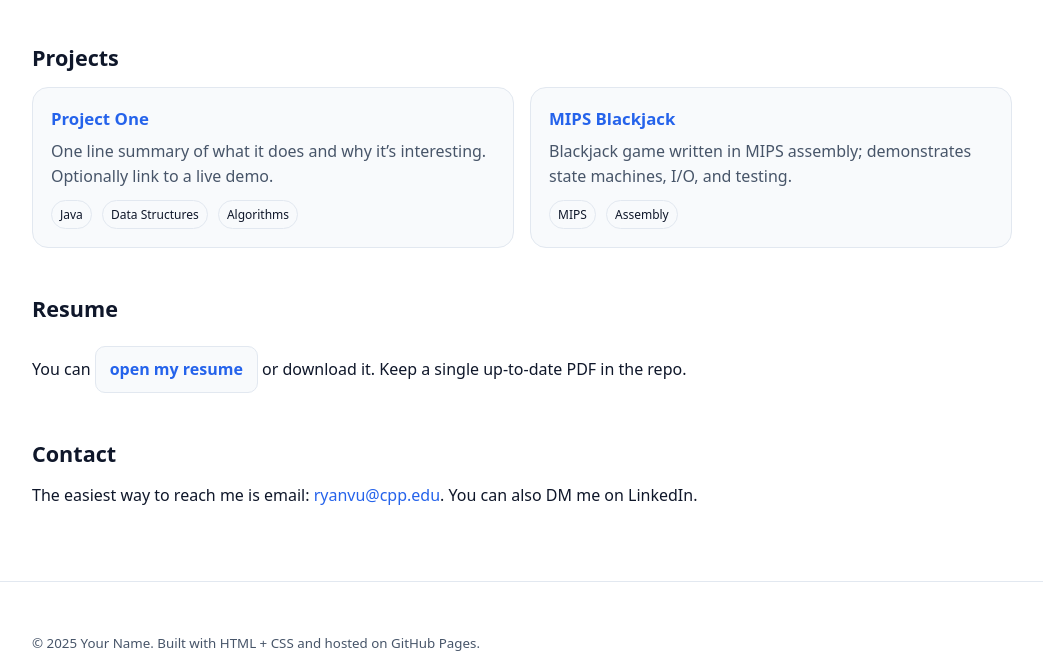
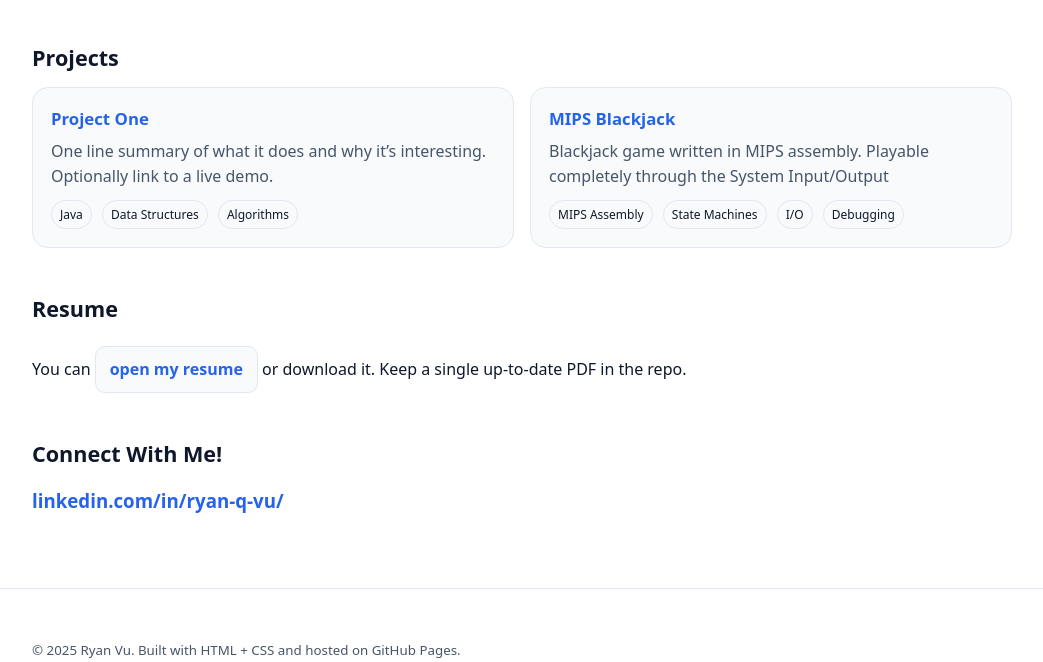
Before and after one commit to RyanVu612/RyanVu612.github.io, a plain HTML site: page index.html in a window 1280 px wide. Shown: the part 423-1085 px from the top of the page, without its empty margins (118-1161 px from the left). Drawn offline with Linux system fonts and the light colour scheme.

Commit message:
Update index.html

```diff
--- a/index.html
+++ b/index.html
@@ -109,7 +109,7 @@
           <p class="tagline">CS Student at Cal Poly Pomona</p>
           <div class="badges" role="list">
             <a class="badge" href="https://github.com/RyanVu612" target="_blank" rel="noopener">GitHub</a>
-            <a class="badge" href="https://www.linkedin.com/in/ryan-qq-vu" target="_blank" rel="noopener">LinkedIn</a>
+            <a class="badge" href="https://www.linkedin.com/in/ryan-q-vu" target="_blank" rel="noopener">LinkedIn</a>
             <!-- Replace resume.pdf with your actual filename -->
             <a class="badge" href="resume.pdf" target="_blank" rel="noopener">Resume (PDF)</a>
           </div>
@@ -137,10 +137,12 @@
         </article>
         <article class="card">
           <h3><a href="https://github.com/RyanVu612/mips-blackjack" target="_blank" rel="noopener">MIPS Blackjack</a></h3>
-          <p>Blackjack game written in MIPS assembly; demonstrates state machines, I/O, and testing.</p>
+          <p>Blackjack game written in MIPS assembly. Playable completely through the System Input/Output</p>
           <div>
-            <span class="chip">MIPS</span>
-            <span class="chip">Assembly</span>
+            <span class="chip">MIPS Assembly</span>
+            <span class="chip">State Machines</span>
+            <span class="chip">I/O</span>
+            <span class="chip">Debugging</span>
           </div>
         </article>
       </div>
@@ -156,17 +158,16 @@
 
     <!-- ====== Contact ====== -->
     <section id="contact" aria-labelledby="contact-heading">
-      <h2 id="contact-heading">Contact</h2>
+      <h2 id="contact-heading">Connect With Me!</h2>
       <p>
-        The easiest way to reach me is email: <a href="mailto:ryanvu@cpp.edu">ryanvu@cpp.edu</a>.
-        You can also DM me on LinkedIn.
+        <h3><a href="linkedin.com/in/ryan-q-vu/" target="_blank" rel="noopener">linkedin.com/in/ryan-q-vu/</a></h3>
       </p>
     </section>
   </main>
 
   <footer>
     <div class="container">
-      <small>© <span id="y"></span> Your Name. Built with HTML + CSS and hosted on GitHub Pages.</small>
+      <small>© <span id="y"></span> Ryan Vu. Built with HTML + CSS and hosted on GitHub Pages.</small>
     </div>
   </footer>
 
```
